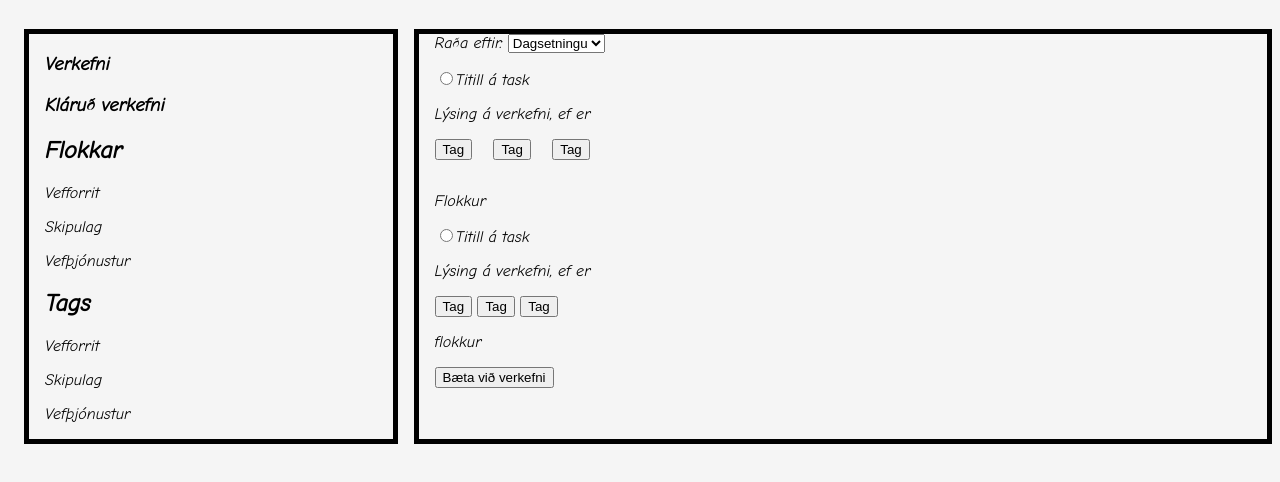
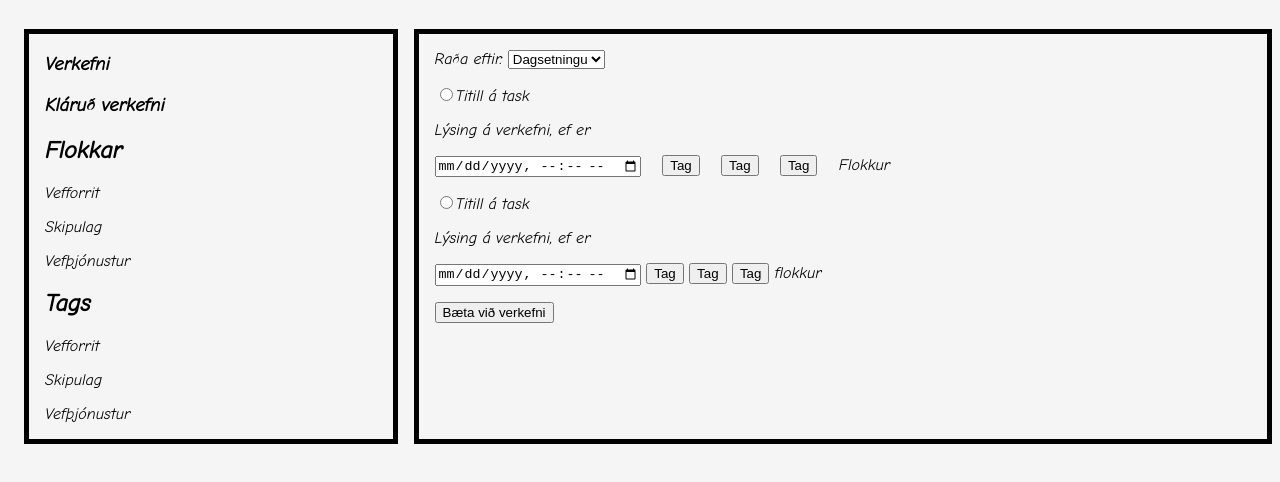
Before and after one commit to ske18/Hopverkefni2, a website with bundled scripts: page index.html in a window 1280 px wide. Shown: the part 90-572 px from the top of the page. Built offline with nearby package versions, Linux system fonts and the light colour scheme.

Commit message:
meira sass

```diff
--- a/index.html
+++ b/index.html
@@ -50,19 +50,23 @@
         <div class="row2b">
             <input type="radio"><p class="takkalysing">Titill á task<p></div>
             <p>Lýsing á verkefni, ef er</p>
+            <!--þarf að tengja við data.jason eru ekki takkar-->
+            <input type="datetime-local">
             <button name="button">Tag</button>
             <button name="button">Tag</button>
             <button name="button">Tag</button>
-            <p>Flokkur</p>
+            <p class="valflokkur">Flokkur</p>
         </div>
 
         <div class="row3b">
             <input type="radio"><p class ="takkalysing">Titill á task</p>
             <p>Lýsing á verkefni, ef er</p>
+            <!--þarf að tengja við data.jason eru ekki takkar-->
+            <input type="datetime-local">
             <button name="button">Tag</button>
             <button name="button">Tag</button>
             <button name="button">Tag</button>
-            <p>flokkur</p>
+            <p class="valflokkur">flokkur</p>
         </div>
 
         <div class="row4b">
--- a/styles/config.scss
+++ b/styles/config.scss
@@ -36,8 +36,14 @@ section {
     margin-left: 1rem;
     margin-bottom: 1rem;
   }
+}
+.row1b {
+  margin-top: 1rem;
+}
 
+.takkalysing {
+  display: inline;
 }
-.takkalysing{
-    display: inline;
+.valflokkur {
+  display: inline;
 }
```
Also changed, not shown: styles.css, 1 other file.
